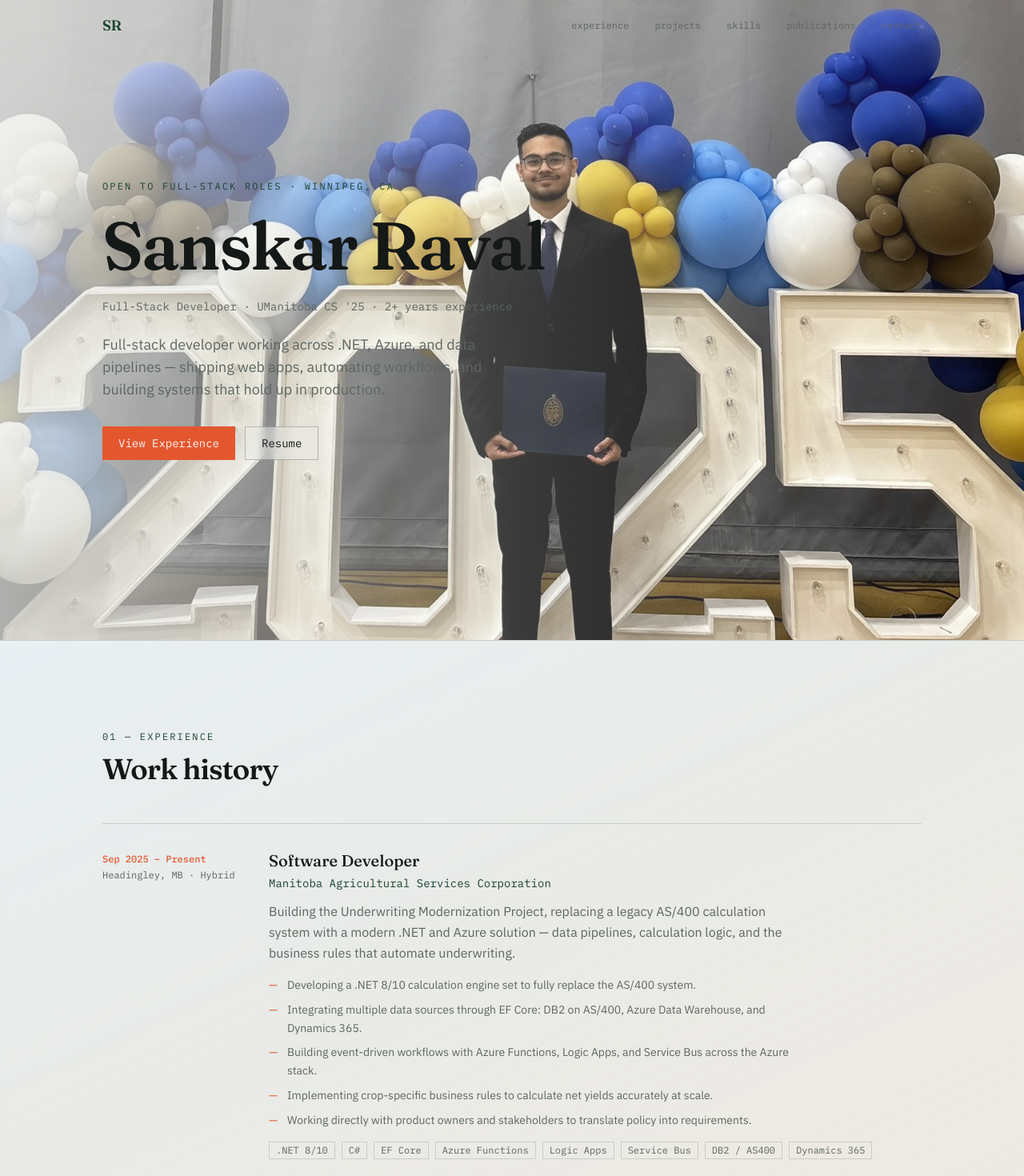
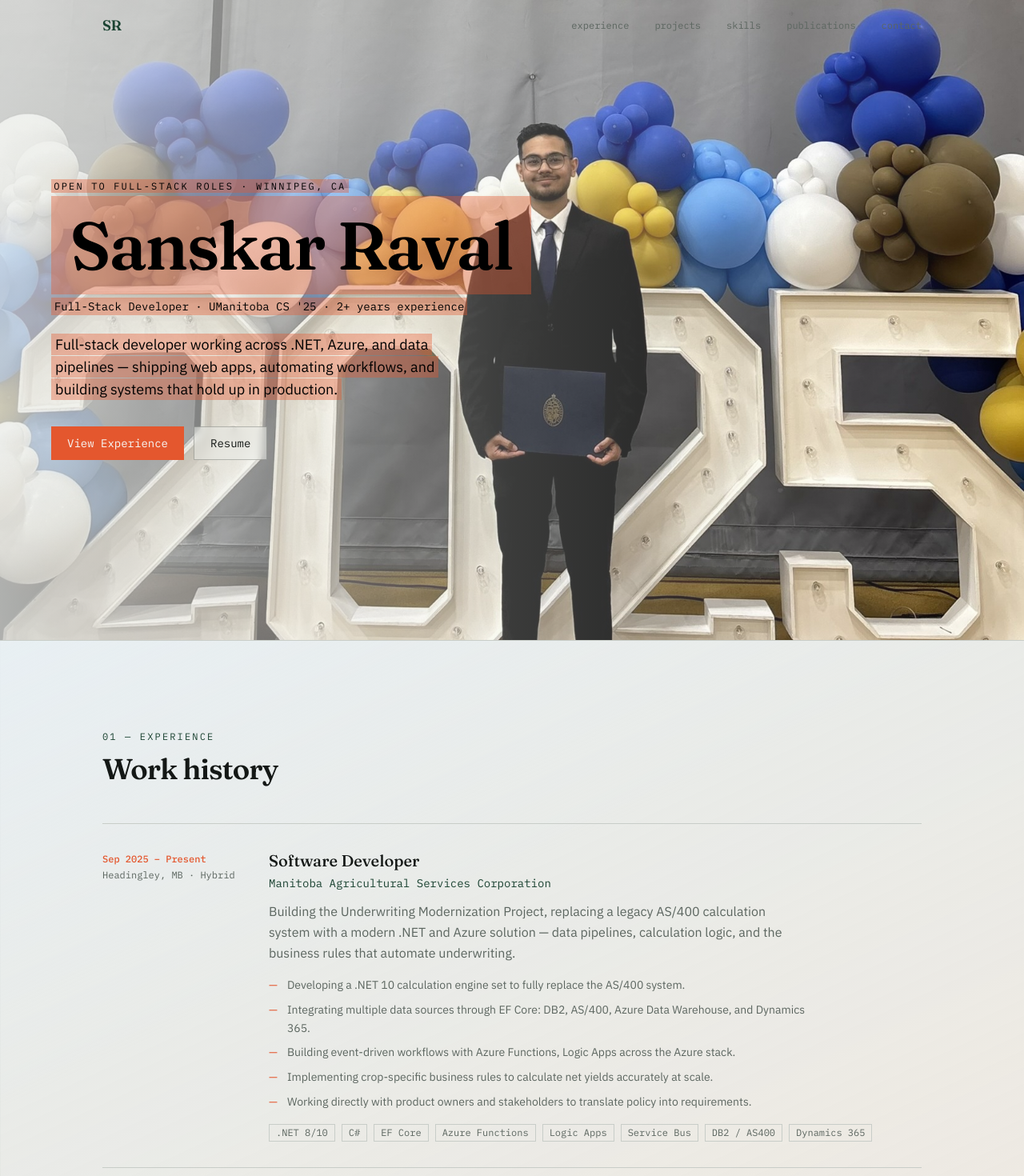
Before and after one commit to sanksarraval/sanskar-portfolio, a React (Create React App) app: page / in a window 1280 px wide. Shown: the top 1470 px of the page at 80% size. Built offline with nearby package versions, Linux system fonts and the light colour scheme.

Commit message:
Update the hero.js texts and visual improvements

```diff
--- a/src/components/Experience.js
+++ b/src/components/Experience.js
@@ -13,9 +13,9 @@ const Experience = () => {
       description:
         'Building the Underwriting Modernization Project, replacing a legacy AS/400 calculation system with a modern .NET and Azure solution — data pipelines, calculation logic, and the business rules that automate underwriting.',
       highlights: [
-        'Developing a .NET 8/10 calculation engine set to fully replace the AS/400 system.',
-        'Integrating multiple data sources through EF Core: DB2 on AS/400, Azure Data Warehouse, and Dynamics 365.',
-        'Building event-driven workflows with Azure Functions, Logic Apps, and Service Bus across the Azure stack.',
+        'Developing a .NET 10 calculation engine set to fully replace the AS/400 system.',
+        'Integrating multiple data sources through EF Core: DB2, AS/400, Azure Data Warehouse, and Dynamics 365.',
+        'Building event-driven workflows with Azure Functions, Logic Apps across the Azure stack.',
         'Implementing crop-specific business rules to calculate net yields accurately at scale.',
         'Working directly with product owners and stakeholders to translate policy into requirements.',
       ],
@@ -38,7 +38,7 @@ const Experience = () => {
       location: 'Winnipeg, MB',
       description:
         'Owned data pipeline development using Python and Apache Airflow, creating robust data workflows that reduced manual processing time by 60% and improved operational efficiency.',
-      skills: ['Python', 'Apache Airflow', 'Data Engineering', 'Automation'],
+      skills: ['Python', 'Apache Airflow', 'Full Stack Development', 'Automation'],
     },
     {
       id: 3,
--- a/src/components/Hero.js
+++ b/src/components/Hero.js
@@ -50,30 +50,32 @@ const Hero = () => {
         />
       </motion.div>
 
-      <div className="relative container-custom w-full pt-28 pb-16 md:py-28 z-10">
-        <div className="max-w-xl lg:max-w-2xl space-y-6">
-          <motion.p {...fadeUp(0)} className="font-mono text-xs uppercase tracking-[0.18em] text-spruce">
-            Open to full-stack roles · Winnipeg, CA
+      <div className="relative w-full pt-28 pb-16 md:py-28 z-10 pl-5 sm:pl-8 md:pl-12 lg:pl-16 pr-5 sm:pr-8">
+        <div className="max-w-xl lg:max-w-2xl space-y-6 text-left">
+          <motion.p {...fadeUp(0)} className="font-mono text-xs uppercase tracking-[0.18em] text-ink">
+            <span className="hero-text">Open to full-stack roles · Winnipeg, CA</span>
           </motion.p>
 
           <motion.h1
             {...fadeUp(0.1)}
             className="font-display text-5xl sm:text-6xl md:text-7xl lg:text-[5.25rem] font-semibold tracking-tight text-ink leading-[0.95]"
           >
-            Sanskar Raval
+            <span className="hero-text">Sanskar Raval</span>
           </motion.h1>
 
-          <motion.p {...fadeUp(0.2)} className="font-mono text-sm text-ink-muted">
-            Full-Stack Developer · UManitoba CS &apos;25 · 2+ years experience
+          <motion.p {...fadeUp(0.2)} className="font-mono text-sm text-ink">
+            <span className="hero-text">Full-Stack Developer · UManitoba CS &apos;25 · 2+ years experience</span>
           </motion.p>
 
           <motion.p
             {...fadeUp(0.28)}
-            className="text-base md:text-lg text-ink-muted leading-relaxed max-w-lg"
+            className="text-base md:text-lg text-ink leading-relaxed max-w-lg"
           >
-            Full-stack developer working across .NET, Azure, and data pipelines —
-            shipping web apps, automating workflows, and building systems that
-            hold up in production.
+            <span className="hero-text">
+              Full-stack developer working across .NET, Azure, and data pipelines —
+              shipping web apps, automating workflows, and building systems that
+              hold up in production.
+            </span>
           </motion.p>
 
           <motion.div {...fadeUp(0.38)} className="flex flex-col sm:flex-row gap-3 pt-2">
--- a/src/index.css
+++ b/src/index.css
@@ -87,6 +87,11 @@
   .link-accent {
     @apply text-accent hover:text-accent-dim transition-colors duration-200;
   }
+
+  .hero-text {
+    @apply box-decoration-clone px-[0.28em] py-[0.12em] text-black;
+    background-color: rgba(228, 87, 46, 0.38);
+  }
 }
 
 @media (prefers-reduced-motion: reduce) {
```
